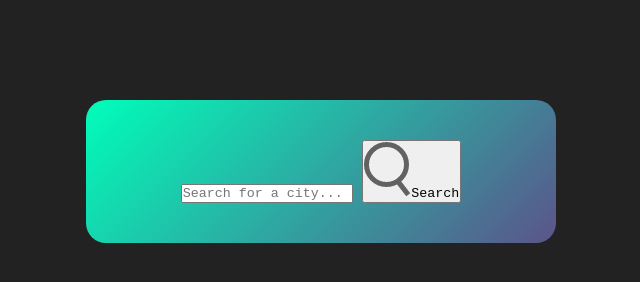
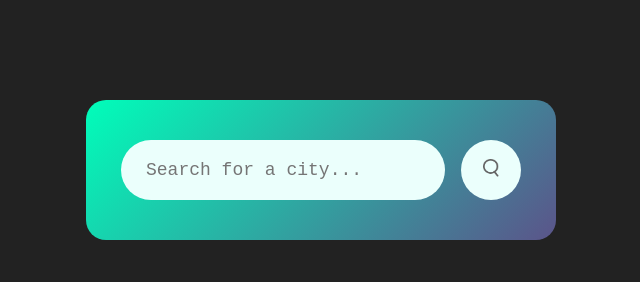
Before and after one commit to ShahromDehoti/weather-app, a plain HTML site: page index.html in a window 1280 px wide. Shown: the whole page, without its empty margins (319-959 px from the left). Drawn offline with Linux system fonts and the light colour scheme.

Commit message:
styling for input field and search button

```diff
--- a/index.html
+++ b/index.html
@@ -11,7 +11,7 @@
     <div class="card">
         <div class="search">
             <input type="text" placeholder="Search for a city...">
-            <button><img src="./static/search.png">Search</button>
+            <button><img src="./static/search.png"></button>
         </div>
     </div>
 
--- a/style.css
+++ b/style.css
@@ -19,3 +19,38 @@ body{
     margin: 100px auto 0;
     text-align: center;
 }
+
+.search{
+    width: 100%;
+    display: flex;
+    justify-content: space-between;
+    align-items: center;
+}
+
+.search input{
+    width: 100%;
+    border: 0;
+    outline: 0;
+    background: #ebfffc;
+    color: #555;
+    padding: 10px 25px;
+    height: 60px;
+    border-radius: 30px;
+    flex: 1;
+    margin-right: 16px;
+    font-size: 18px;
+}
+
+.search button{
+    background: #ebfffc;
+    border: 0;
+    outline: 0;
+    cursor: pointer;
+    width: 60px;
+    height: 60px;
+    border-radius: 50%;
+}
+
+.search button img{
+    width: 16px;
+}
```
